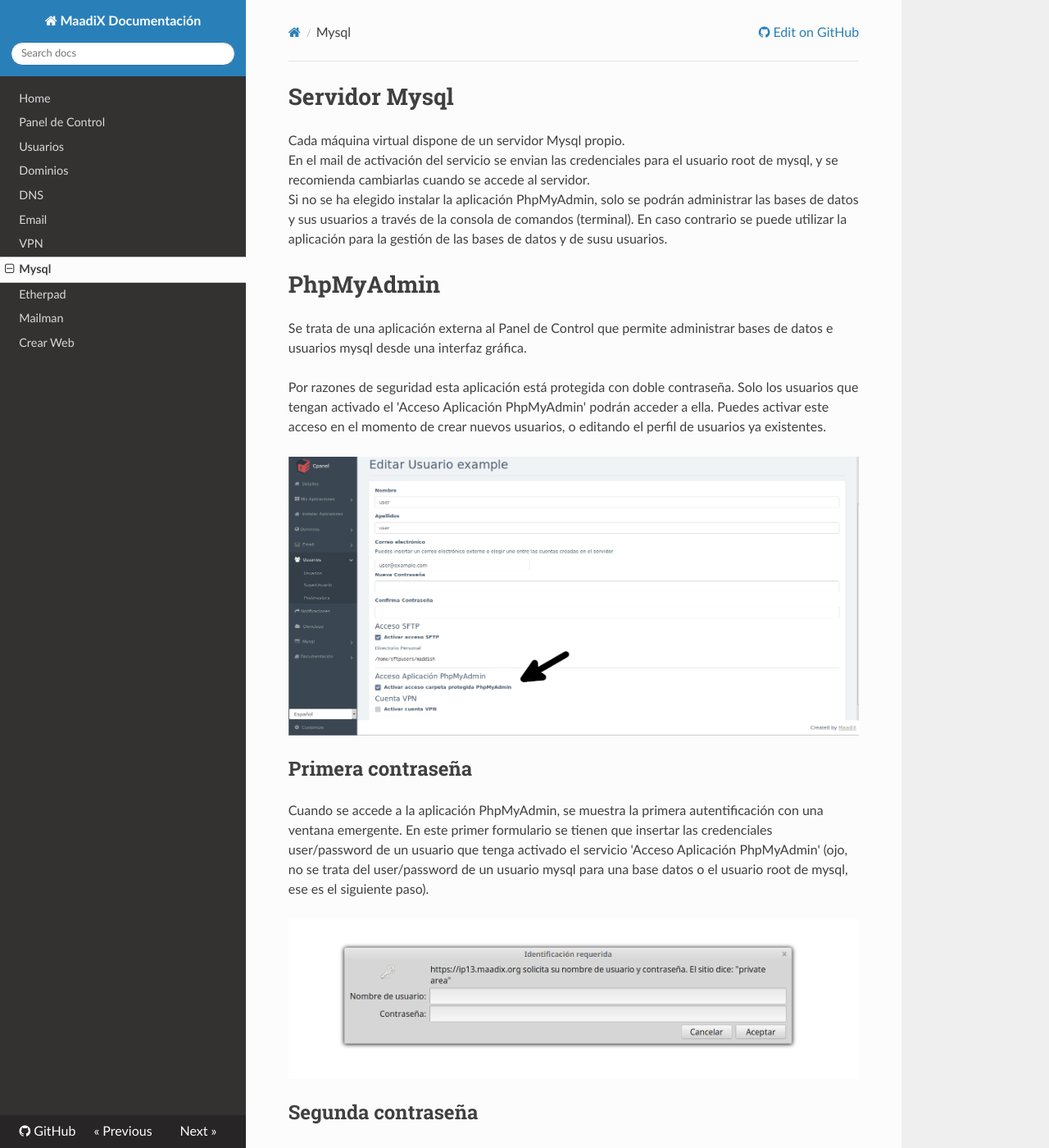
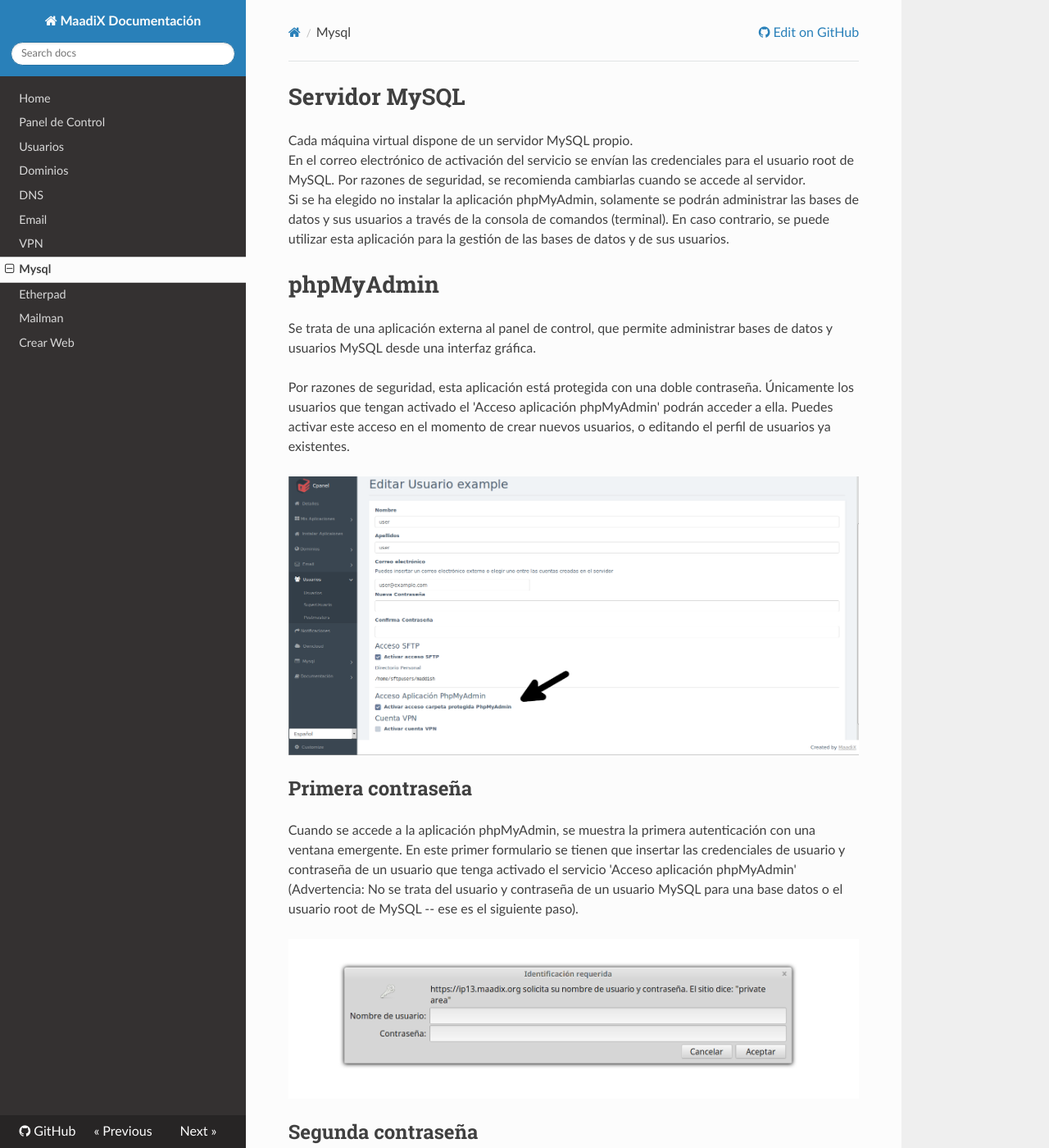
Before and after one commit to MaadixNet/docs, an MkDocs documentation site: the page built from docs/mysql.md, in a window 1280 px wide and 1400 px high. Shown: the whole window at 82% size. Built offline with MkDocs 1.6.1, drawn with Linux system fonts in a browser that asks for light colours; nearby versions of some CDN libraries; old or Windows-style settings are respelled for this version of MkDocs; some of the changed text lies outside the part shown.

Commit message:
Correcciones gramaticales y ortográficas menores

```diff
--- a/docs/mysql.md
+++ b/docs/mysql.md
@@ -1,40 +1,38 @@
-# Servidor Mysql
+# Servidor MySQL
 
-Cada máquina virtual dispone de un servidor Mysql propio.
-En el mail de activación del servicio se envian las credenciales para el usuario root de mysql, y se recomienda cambiarlas cuando se accede al servidor.
-Si no se ha elegido instalar la aplicación PhpMyAdmin, solo se podrán administrar las bases de datos y sus usuarios a través de la consola de comandos (terminal). En caso contrario se puede utilizar la aplicación para la gestión de las bases de datos y de susu usuarios.
+Cada máquina virtual dispone de un servidor MySQL propio.
+En el correo electrónico de activación del servicio se envían las credenciales para el usuario root de MySQL. Por razones de seguridad, se recomienda cambiarlas cuando se accede al servidor.
+Si se ha elegido no instalar la aplicación phpMyAdmin, solamente se podrán administrar las bases de datos y sus usuarios a través de la consola de comandos (terminal). En caso contrario, se puede utilizar esta aplicación para la gestión de las bases de datos y de sus usuarios.
 
 
-# PhpMyAdmin
+# phpMyAdmin
 
-Se trata de una aplicación externa al Panel de Control que permite administrar bases de datos e usuarios mysql desde una interfaz gráfica.
+Se trata de una aplicación externa al panel de control, que permite administrar bases de datos y usuarios MySQL desde una interfaz gráfica.
 
-Por razones de seguridad esta aplicación está protegida con doble contraseña. Solo los usuarios que tengan activado el  'Acceso Aplicación PhpMyAdmin' podrán acceder a ella.
+Por razones de seguridad, esta aplicación está protegida con una doble contraseña. Únicamente los usuarios que tengan activado el 'Acceso aplicación phpMyAdmin' podrán acceder a ella.
 Puedes activar este acceso en el momento de crear nuevos usuarios, o editando el perfil de usuarios ya existentes.
 
 ![Screenshot](img/apache-access.png)
 
 ## Primera contraseña
 
-Cuando se accede a la aplicación PhpMyAdmin, se muestra la primera autentificación con una ventana emergente. En este primer formulario se tienen que insertar las credenciales user/password de un usuario que tenga activado el servicio 'Acceso Aplicación PhpMyAdmin' (ojo, no se trata del user/password de un usuario mysql para una base datos o el usuario root de mysql, ese es el siguiente paso).
+Cuando se accede a la aplicación phpMyAdmin, se muestra la primera autenticación con una ventana emergente. En este primer formulario se tienen que insertar las credenciales de usuario y contraseña de un usuario que tenga activado el servicio 'Acceso aplicación phpMyAdmin' (Advertencia: No se trata del usuario y contraseña de un usuario MySQL para una base datos o el usuario root de MySQL -- ese es el siguiente paso).
 
 ![Phpmyadmin private area](img/private-area-phpmyadmin.png)
 
 ## Segunda contraseña
-Una vez efectuada satisfactoriamente esta autentificación, se muestra la interfaz de la aplicación PhpMyAdmin, que solicitará un usuario Mysql. Por defecto exite un usuario Mysql cuyo nombre es root y cuya contraseña está incluida en el correo electrónico que se envia en el momento de activar el servidor, junto con las otras contraseñas y que puedes utilizar para acceder a la aplicación.
+Una vez efectuada satisfactoriamente esta autenticación, se muestra la interfaz de la aplicación phpMyAdmin, que solicitará un usuario MySQL. Por defecto existe un usuario MySQL cuyo nombre es 'root' y la contraseña del cual está incluida en el correo electrónico que se envía en el momento de activar el servidor.
 
 ![Phpmyadmin](img/phpmyadmin.png)
 
-Es muy recomendable cambiar la contraseña del usuario root. Puedes hacerlo desde la misma aplicación :
+Por razones de seguridad, es muy recomendable cambiar la contraseña del usuario root. Puedes hacerlo desde la misma aplicación:
 
 ![Phpmyadmin change password ](img/phpmyadmin-chpswd.png)
 
 
-Además es buena práctica crear un usuario Mysql diferente por cada base de datos y otorgarle permisos solo sobre una y no todas las bases de datos que tengas creadas.
+Es buena práctica crear un usuario MySQL diferente por cada base de datos, y otorgarle de este modo permisos solamente sobre una y no sobre todas las bases de datos que tengas creadas.
 
-Tanto las bases de datos como los usuarios mysql y sus contraseñas se pueden crear e administrar desde PhpMyadmin.
-Por defecto solo el usuario root de Mysql tiene los privilegios necesarios para crear nuevas bases de datos, nuevos usuarios, y otorgar permisos a cada uno de ellos.
+Tanto las bases de datos como los usuarios MySQL y sus contraseñas se pueden crear y administrar desde phpMyadmin.
+Por defecto, sólo el usuario 'root' de MySQL tiene los privilegios necesarios para crear nuevas bases de datos, nuevos usuarios, y otorgar permisos a cada uno de ellos.
 
-Puedes encontrar aquí la documentación oficial para el uso de la aplicación
-
-[https://www.phpmyadmin.net/docs/](https://www.phpmyadmin.net/docs/)
+En caso de que te quedaran dudas, siempre puedes consultar la documentación oficial para el uso de phpMyAdmin en el [siguiente enlace](https://www.phpmyadmin.net/docs/)
```
